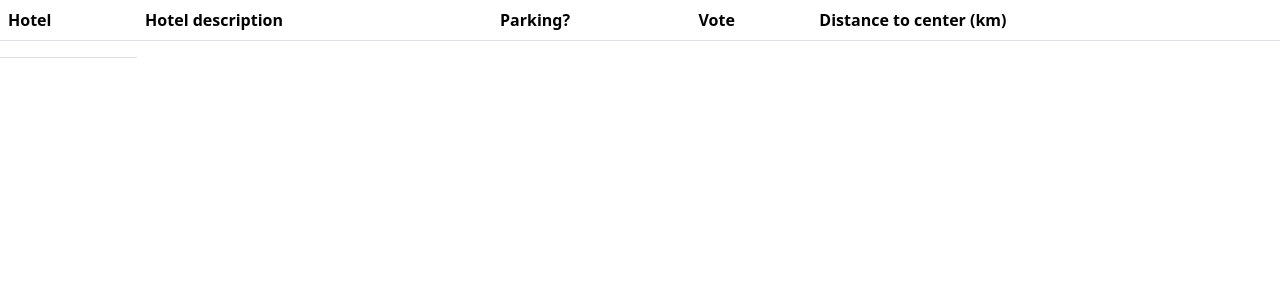
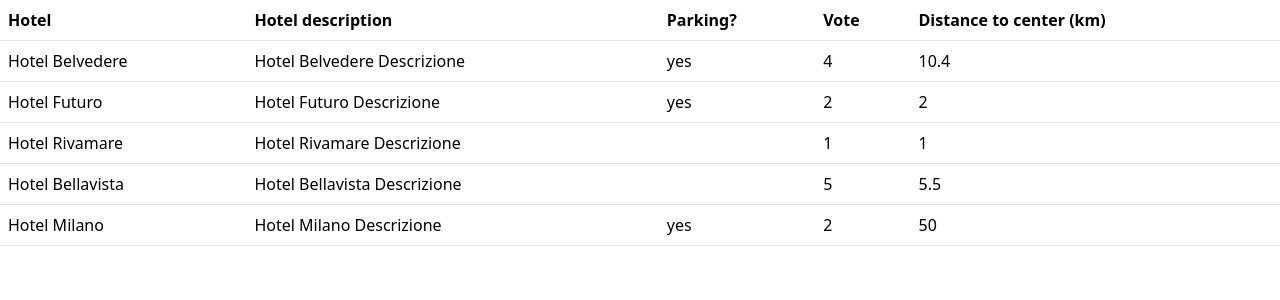
Before and after one commit to Fez06/php-hotel, a PHP site: page / in a window 1280 px wide. Shown: the top 300 px of the page. Run offline with PHP 8.4, Linux system fonts and the light colour scheme; lists and menus that the app fills with data are empty.

Commit message:
risoltooooo

```diff
--- a/index.php
+++ b/index.php
@@ -69,8 +69,8 @@
                 <tr>
                     <?php foreach ($hotel as $dato) { ?>
                         <td><?php if ($dato === true) {
-                            return 'yes';
-                        } else return $dato; ?></td>
+                            echo 'yes';
+                        } else echo $dato; ?></td>
                     <?php } ?>
                 </tr>
             <?php } ?>
```
